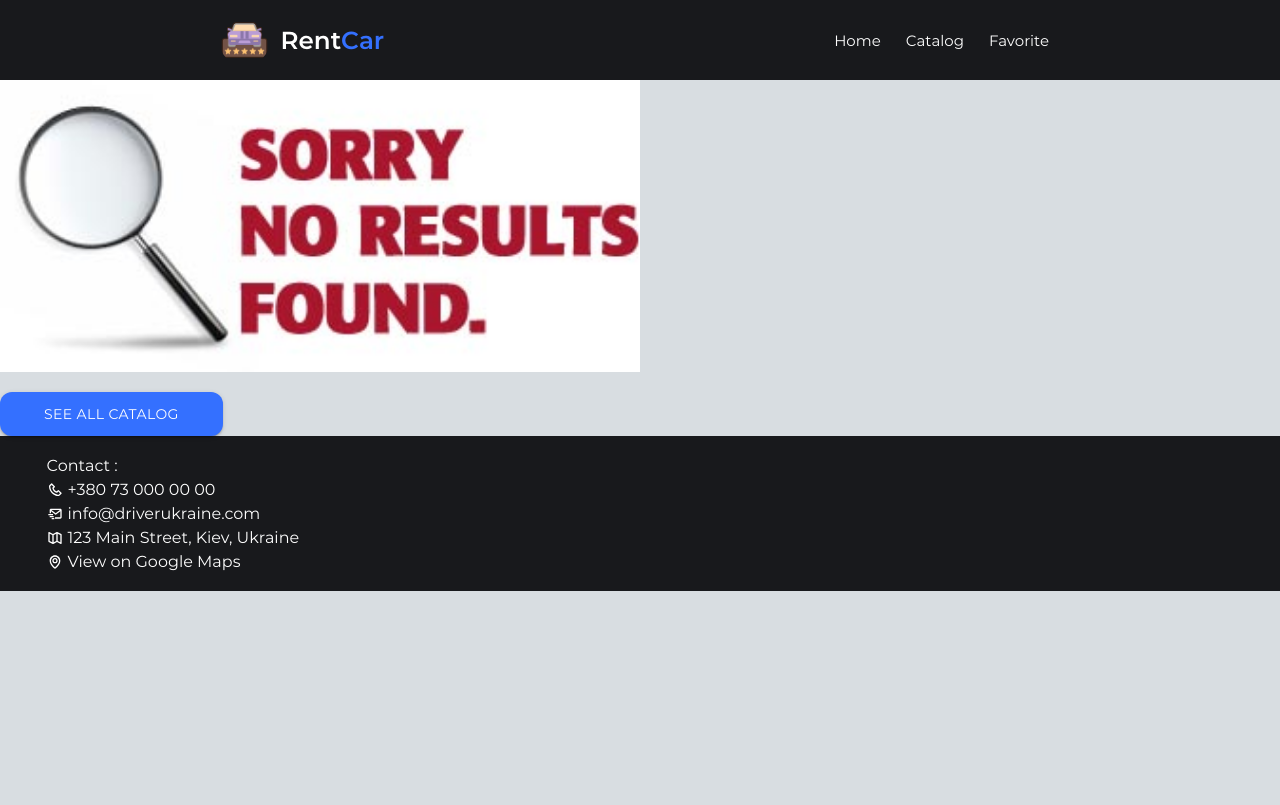
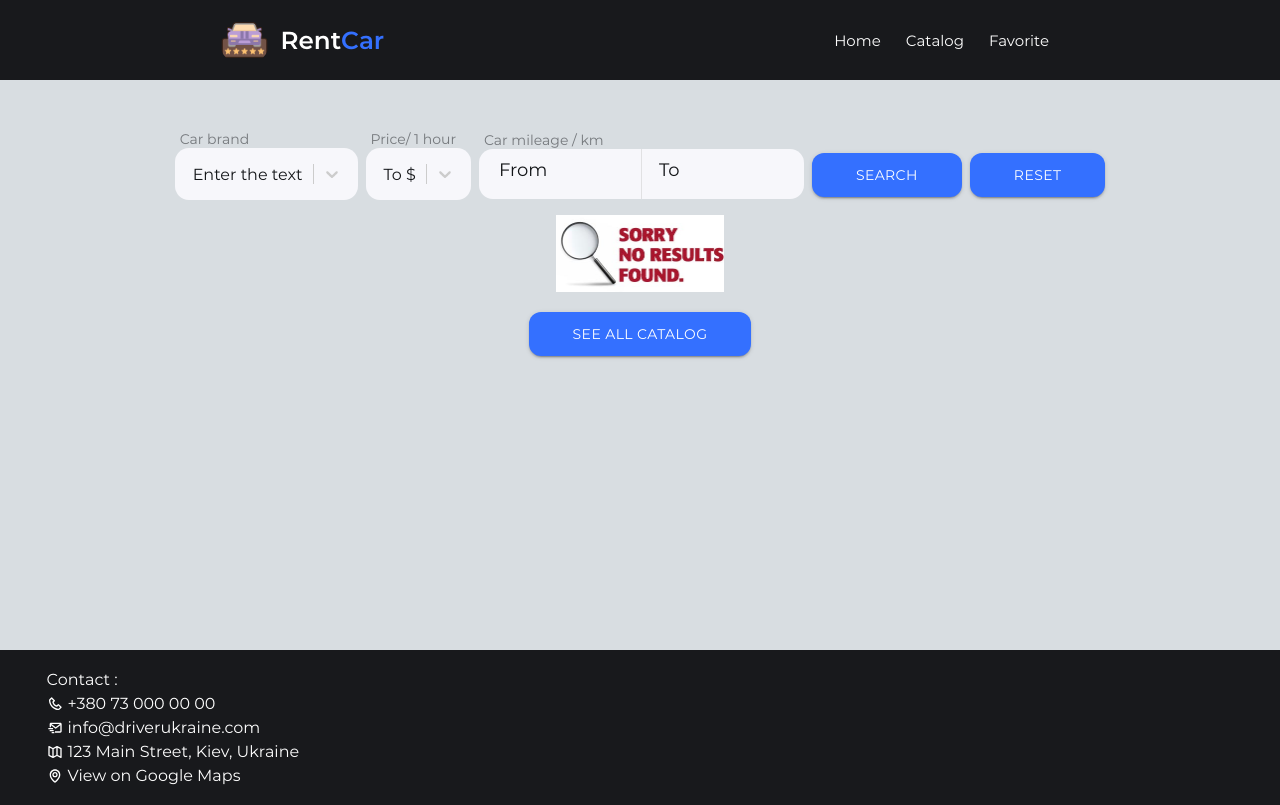
Before and after one commit to IvanTymoshchuk/test-frontend, a React (Create React App) app: page /test-frontend/favorite in a window 1280 px wide. Built offline with nearby package versions, Linux system fonts and the light colour scheme; no server answers.

Commit message:
add form favorites

```diff
--- a/src/components/NoResultsFavorites/NoResultsFavorites.jsx
+++ b/src/components/NoResultsFavorites/NoResultsFavorites.jsx
@@ -5,6 +5,7 @@ import { useNavigate } from 'react-router-dom';
 import { selectedIsLoading } from 'redux/adverts/selectors';
 import Loader from 'components/Loader/Loader';
 import Buttons from 'components/Button/Button';
+import {FotoContainer} from './NoResultsFavorites.styled'
 
 export const NoResultsFavorites = () => {
   const navigate = useNavigate();
@@ -18,10 +19,10 @@ export const NoResultsFavorites = () => {
       {isLoading ? (
         <Loader />
       ) : (
-        <div>
+        <FotoContainer>
           <img src={ImgNoRes} alt="No results Found" width="50%" />
           <Buttons onClick={handleExploreClick} text="See all catalog" />
-        </div>
+        </FotoContainer>
       )}
     </>
   );
--- /dev/null
+++ b/src/components/NoResultsFavorites/NoResultsFavorites.styled.js
@@ -0,0 +1,9 @@
+import styled from '@emotion/styled';
+
+export const FotoContainer = styled.div`
+  display: flex;
+  align-items: center;
+  flex-direction: column;
+  margin-top: 15px;
+  margin-bottom: 10px;
+`;
--- a/src/pages/Favorite/Favorite.jsx
+++ b/src/pages/Favorite/Favorite.jsx
@@ -1,8 +1,64 @@
+import React, { useEffect, useState } from 'react';
+import { useDispatch, useSelector } from 'react-redux';
+import { FilteredForm } from 'components/FilteredForm/FilteredForm';
 import NoResultsFavorites from 'components/NoResultsFavorites/NoResultsFavorites';
-import React from 'react';
+import { fetchAll } from 'redux/adverts/operations';
+import { getAdverts } from 'redux/adverts/selectors';
+import { FavoriteContainer } from './Favorite.styled';
+import { CatalogContainer } from 'pages/Catalog/Catalog.styled';
 
 export const Favorite = () => {
-  return <NoResultsFavorites />;
+  const dispatch = useDispatch();
+  const allAdverts = useSelector(getAdverts);
+  const [filters, setFilters] = useState({
+    make: '',
+    filteredPrices: [],
+    minMileage: '',
+    maxMileage: '',
+  });
+  useEffect(() => {
+    dispatch(fetchAll());
+  }, [dispatch]);
+  const makes = [...new Set(allAdverts.map(advert => advert.make))];
+  const prices = [
+    ...new Set(allAdverts.map(advert => advert.rentalPrice.replace('$', ''))),
+  ];
+  const mileage = [...new Set(allAdverts.map(advert => advert.mileage))];
+  const minMileage = Math.min(...mileage);
+  const maxMileage = Math.max(...mileage);
+
+  const [filteredAdverts, setFilteredAdverts] = useState(null);
+  const [isFiltering, setIsFiltering] = useState(false);
+
+  const handleResetClick = () => {
+    setFilters({
+      make: '',
+      filteredPrices: [],
+      minMileage: '',
+      maxMileage: '',
+    });
+    setIsFiltering(false);
+  };
+  return (
+    <>
+      <CatalogContainer>
+        <FilteredForm
+          makes={makes}
+          prices={prices}
+          minMileage={minMileage}
+          maxMileage={maxMileage}
+          onFilterChange={newFilters => {
+            setFilters(newFilters);
+            setIsFiltering(true);
+          }}
+          filters={filters}
+          onResetClick={handleResetClick}
+        />
+
+        <NoResultsFavorites />
+      </CatalogContainer>
+    </>
+  );
 };
 
 export default Favorite;
--- /dev/null
+++ b/src/pages/Favorite/Favorite.styled.js
@@ -0,0 +1 @@
+import styled from '@emotion/styled';
```
